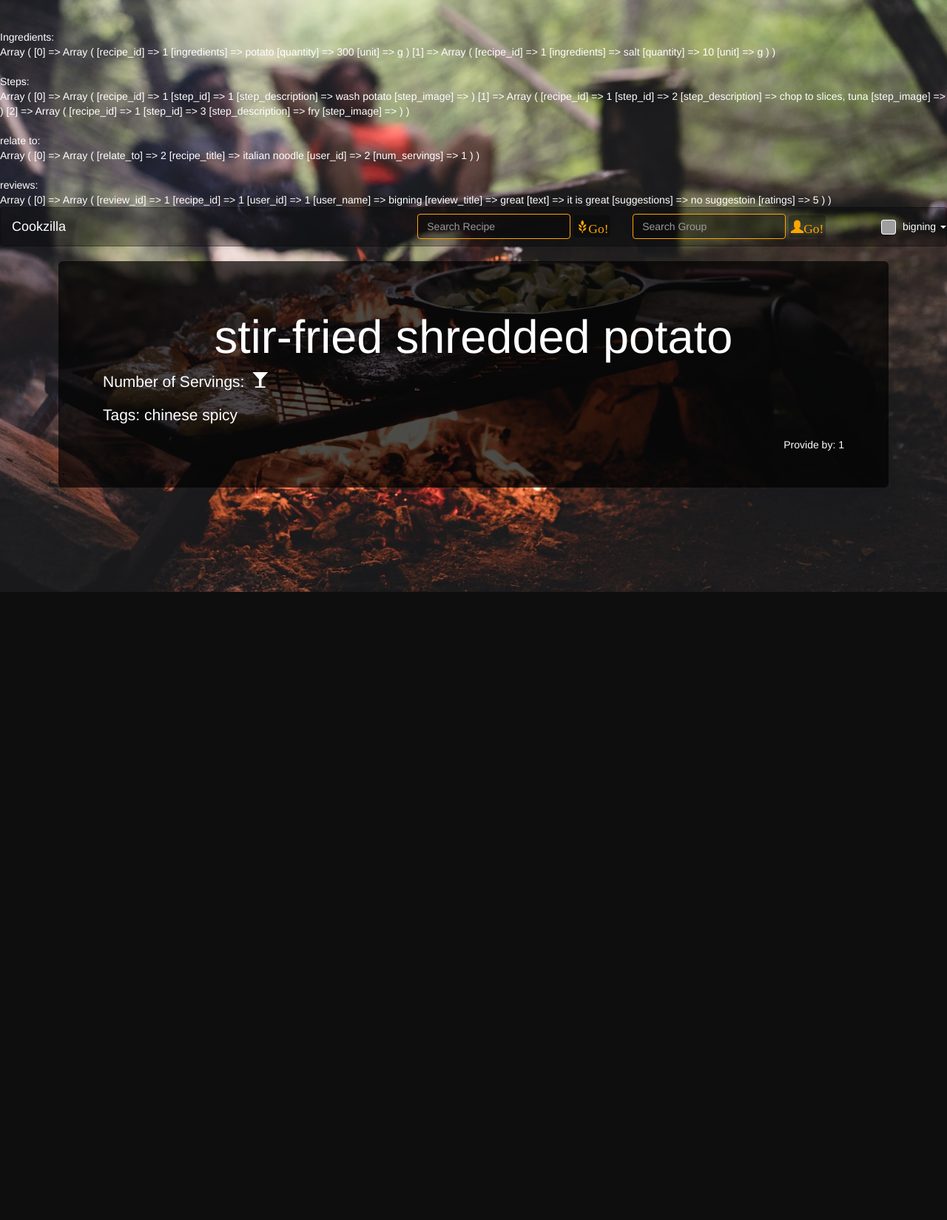
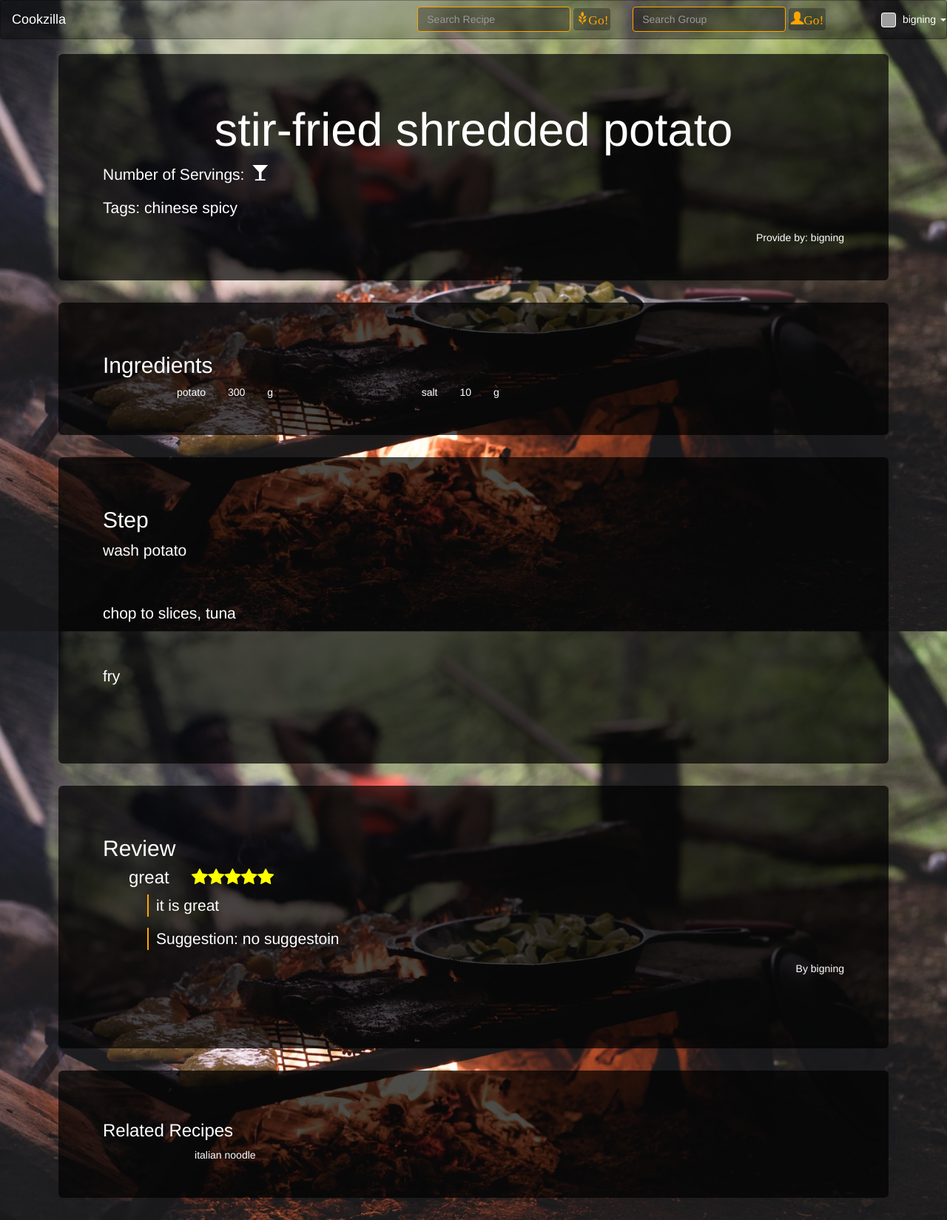
Before and after one commit to bigning/database_project, a PHP site: page /recipe_detail.php?recipe_id=1 in a window 1280 px wide. Shown: the whole page at 74% size. Before the commit the page ends 800 px from the top, so only its background shows below. Run offline with PHP 8.4, Linux system fonts and the light colour scheme; a user stored in the database is signed in; data comes from the database, SQL or seed files in the repository; some libraries are stand-ins or nearby versions; grey boxes are pictures that could not be loaded.

Commit message:
style recipe_detail.php

```diff
--- a/include/css/homePage.css
+++ b/include/css/homePage.css
@@ -70,6 +70,7 @@
 	background-size: cover;
 	background-position: center;
 	background-repeat: no-repeat;
+	background-attachment: fixed;
 	color: white;
 }
 
--- a/include/css/recipe_detail.css
+++ b/include/css/recipe_detail.css
@@ -14,13 +14,72 @@
 
 .jumbotron{
 	background-color: rgba(0,0,0,0.7);
+	overflow: auto;
 }
 
 .container{
 	width: 90%;
 }
 
+.ingredient-tuple{
+	width: 33%;
+	float: left;
+	padding-left: 100px;
+}
 
+.ingredient-tuple span{
+	margin-right: 30px;
+}
+
+.step-tuple{
+	margin-bottom: 40px;
+	overflow: auto;
+}
+
+.step-tuple img{
+	float: right;
+	width: 300px;
+	height: 200px;
+}
+
+.review-tuple{
+	margin-bottom: 50px;
+}
+
+.review-tuple span{
+	display: block;
+	text-align: right;
+}
+
+.review-tuple h3{
+	margin-left: 35px;
+	margin-top: 0;
+}
+
+.review-tuple p{
+	margin-left: 60px;
+}
+
+.review-text {
+	border-left: 2px orange solid;
+	padding-left: 10px;
+}
+
+.rating-star{
+	display: inline-block;
+	margin-left: 30px;
+	color: yellow;
+}
+
+.related-tuple{
+	width: 33%;
+	float: left;
+	text-align: center;
+}
+
+.related-tuple a{
+	color: white;
+}
 
 
 html{
@@ -32,5 +91,6 @@
 	background-size: cover;
 	background-position: center;
 	background-repeat: no-repeat;
+	background-attachment: fixed;
 	color: white;
 }
--- a/include/css/recipes.css
+++ b/include/css/recipes.css
@@ -13,5 +13,6 @@
 	background-size: cover;
 	background-position: center;
 	background-repeat: no-repeat;
+	background-attachment: fixed;
 	color: white;
 }
--- a/include/css/welcomePage.css
+++ b/include/css/welcomePage.css
@@ -6,6 +6,7 @@
 	background: url(../images/Cover.jpg);
 	background-size: cover;
 	background-position: center;
+	background-attachment: fixed;
 }
 
 
--- a/recipe_detail.php
+++ b/recipe_detail.php
@@ -129,16 +129,16 @@
 // test
 // echo "<br/><br/>Recipe: <br/>";
 // print_r($recipe);
-echo "<br/><br/>Ingredients: <br/>";
-print_r($ingredients);
-echo "<br/><br/>Steps: <br/>";
-print_r($steps);
+// echo "<br/><br/>Ingredients: <br/>";
+// print_r($ingredients);
+// echo "<br/><br/>Steps: <br/>";
+// print_r($steps);
 // echo "<br/><br/>Tags: <br/>";
 // print_r($tags);
-echo "<br/><br/>relate to: <br/>";
-print_r($relate_recipes);
-echo "<br/><br/>reviews: <br/>";
-print_r($reviews);
+// echo "<br/><br/>relate to: <br/>";
+// print_r($relate_recipes);
+// echo "<br/><br/>reviews: <br/>";
+// print_r($reviews);
 
 ?>
 
@@ -156,7 +156,7 @@
 
 <?php require "./include/partials/navFooter.php" ?>
 
-<!-- jumbotron -->
+<!-- Recipe title -->
 <div class = "container">
     <div class="jumbotron">
         <h1 id = "recipe-title"><?php echo $recipe["recipe_title"] ?></h1>
@@ -181,15 +181,90 @@
             <span>Provide by: </span>
             <?php
                 if ($recipe["user_icon"] != null){
-                    echo '<img src="' . $user_icon . '" class = "thumbnail user_icon" >';
+                    echo '<img src="' . $recipe["user_icon"] . '" class = "thumbnail user_icon" >';
                 }
-                echo "<span>" . $recipe["user_id"] . "</span>";
+                echo "<span>" . $recipe["user_name"] . "</span>";
             ?>
         </div>
     </div>
 </div>
 
 
+<!-- Ingredients -->
+<div class = "container">
+    <div class = "jumbotron">
+     <h2>Ingredients </h2>
+        <?php
+            if (!empty($ingredients)){
+                foreach ($ingredients as $value) {
+                    echo "<div class = 'ingredient-tuple'>";
+                    echo "<span>" . $value["ingredients"] . "</span>";
+                    echo "<span>" . $value["quantity"] . "</span>";
+                    echo "<span>" . $value["unit"] . "</span>";
+                    echo "</div>";
+                }
+            }
+        ?>
+    </div>
+</div>
+
+
+<!-- Steps -->
+<div class = "container">
+    <div class = "jumbotron">
+    <h2>Step </h2>
+        <?php
+            if (!empty($steps)){
+                foreach ($steps as $value) {
+                    echo "<div class = 'step-tuple'>";
+                    echo "<p>" . $value["step_description"];
+                    if(!empty($value["step_image"])){
+                        echo "<img src='" . $value["step_image"] . "' class = 'thumbnail step-image'></p>";
+                    }
+                    echo "</div>";
+                }
+            }
+        ?>
+    </div>
+</div>
+
+
+<!-- Review -->
+<div class = "container">
+    <div class = "jumbotron">
+    <h2>Review </h2>
+        <?php
+            if (!empty($reviews)){
+
+                foreach ($reviews as $value) {
+                    echo "<div class = 'review-tuple'>";
+                    echo "<h3>" . $value["review_title"] . "<div id='stars-existing' class='starrr rating-star' data-rating=" . $value["ratings"] . "></div>" . "</h3>";
+                    echo "<p class = 'review-text'>" . $value["text"] . "</p>";
+                    echo "<p class = 'review-text'> Suggestion: " . $value["suggestions"] . "</p>";
+                    echo "<span>By " . $value["user_name"] . "</span>";
+                    echo "</div>";
+                }
+            }
+        ?>
+    </div>
+</div>
+
+<a href=""></a>
+<!-- Relate to -->
+<div class = "container">
+    <div class = "jumbotron">
+        <h3>Related Recipes</h3>
+        <?php
+            if (!empty($relate_recipes)){
+                foreach ($relate_recipes as $value) {
+                    echo "<div class = 'related-tuple'>";
+                    echo "<a href='recipe_detail.php?recipe_id=" . $value["relate_to"] . "'>" . $value["recipe_title"]. "</a>";
+                    echo "</div>";
+                }
+            }
+        ?>
+    </div>
+</div>
 
 
 <link rel="stylesheet" type="text/css" href="./include/css/recipe_detail.css">
```
Also changed, not shown: include/js/recipe_detail.js (line endings or trailing spaces).
